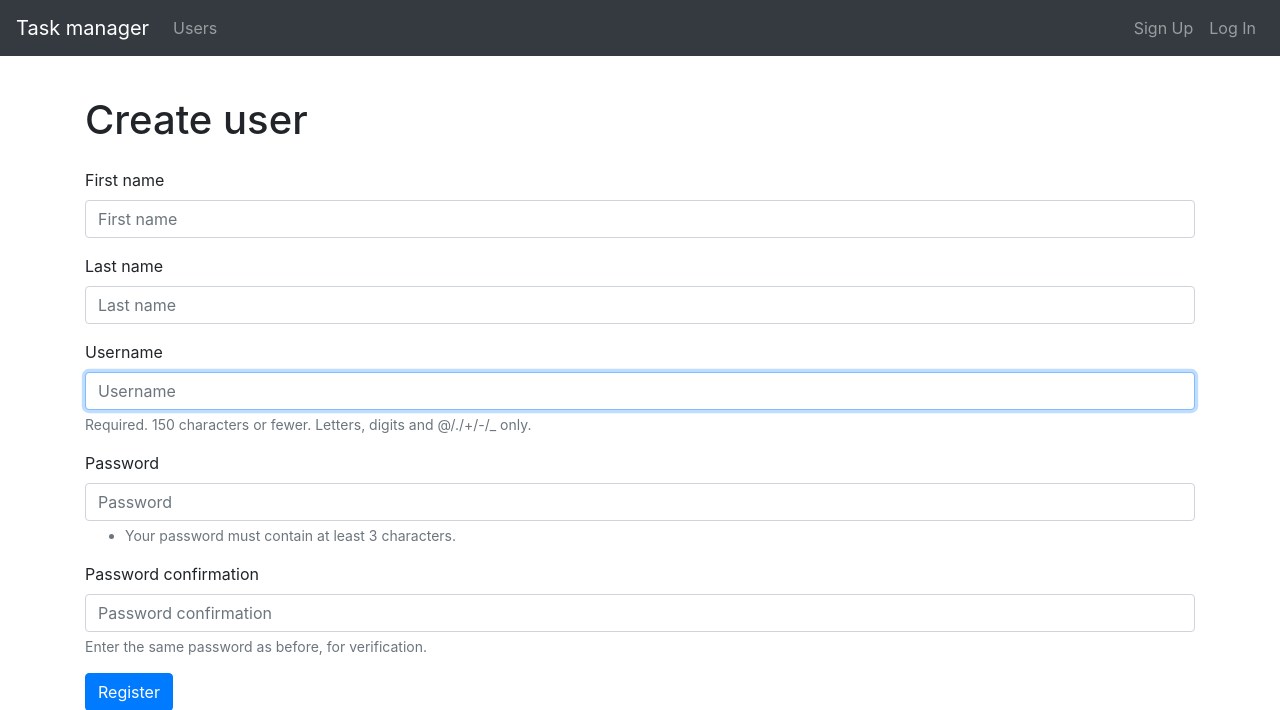
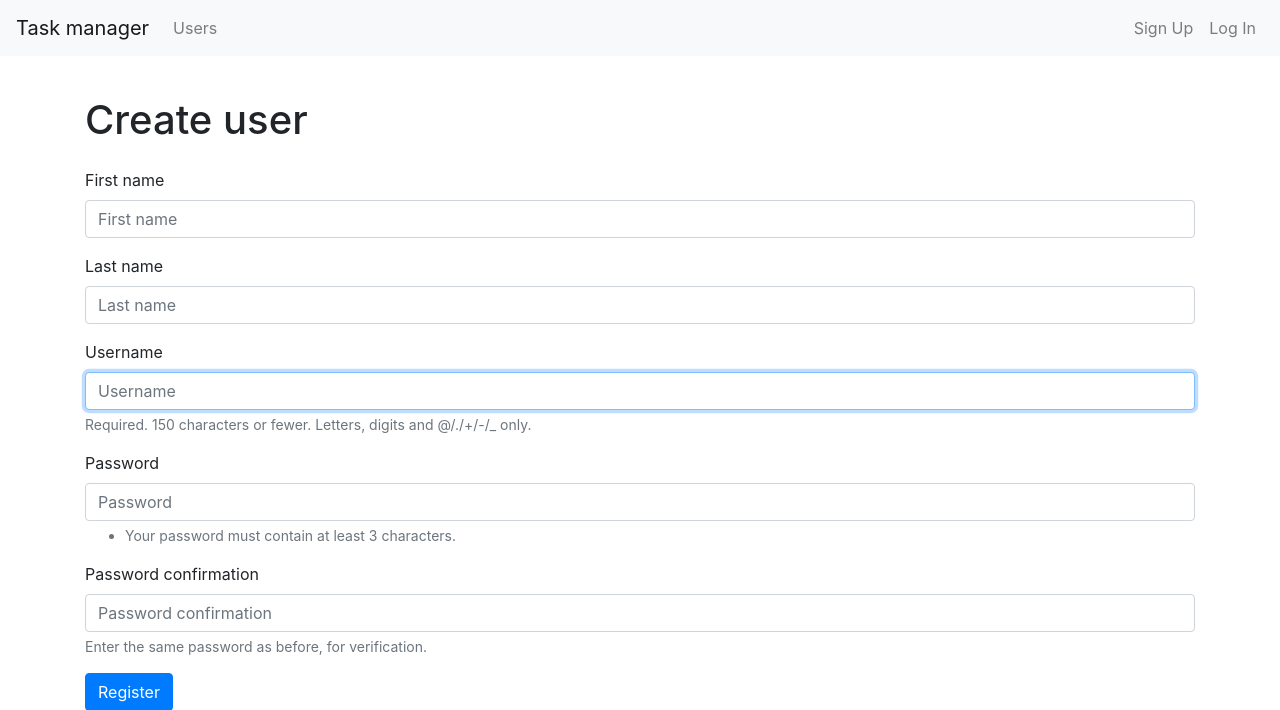
Before and after one commit to michaelk77/python-project-52, a Django app: page /users/create/ in a window 1280 px wide. Shown: the top 710 px of the page. Run offline with Django 3.2, Linux system fonts and the light colour scheme; some libraries are stand-ins or nearby versions.

Commit message:
white head

```diff
--- a/task_manager/templates/base.html
+++ b/task_manager/templates/base.html
@@ -13,7 +13,7 @@
 </head>
 <body class="d-flex flex-column min-vh-100">
 <header>
-    <nav class="navbar navbar-expand-md navbar-dark bg-dark mb-3">
+    <nav class="navbar navbar-expand-md navbar-light bg-light mb-3">
     <a class="navbar-brand" href="{% url 'home' %}">{% trans "Task manager" %}</a>
     <button class="navbar-toggler" data-toggle="collapse" data-target="#navbarToggleExternalContent">
     </button>
```
